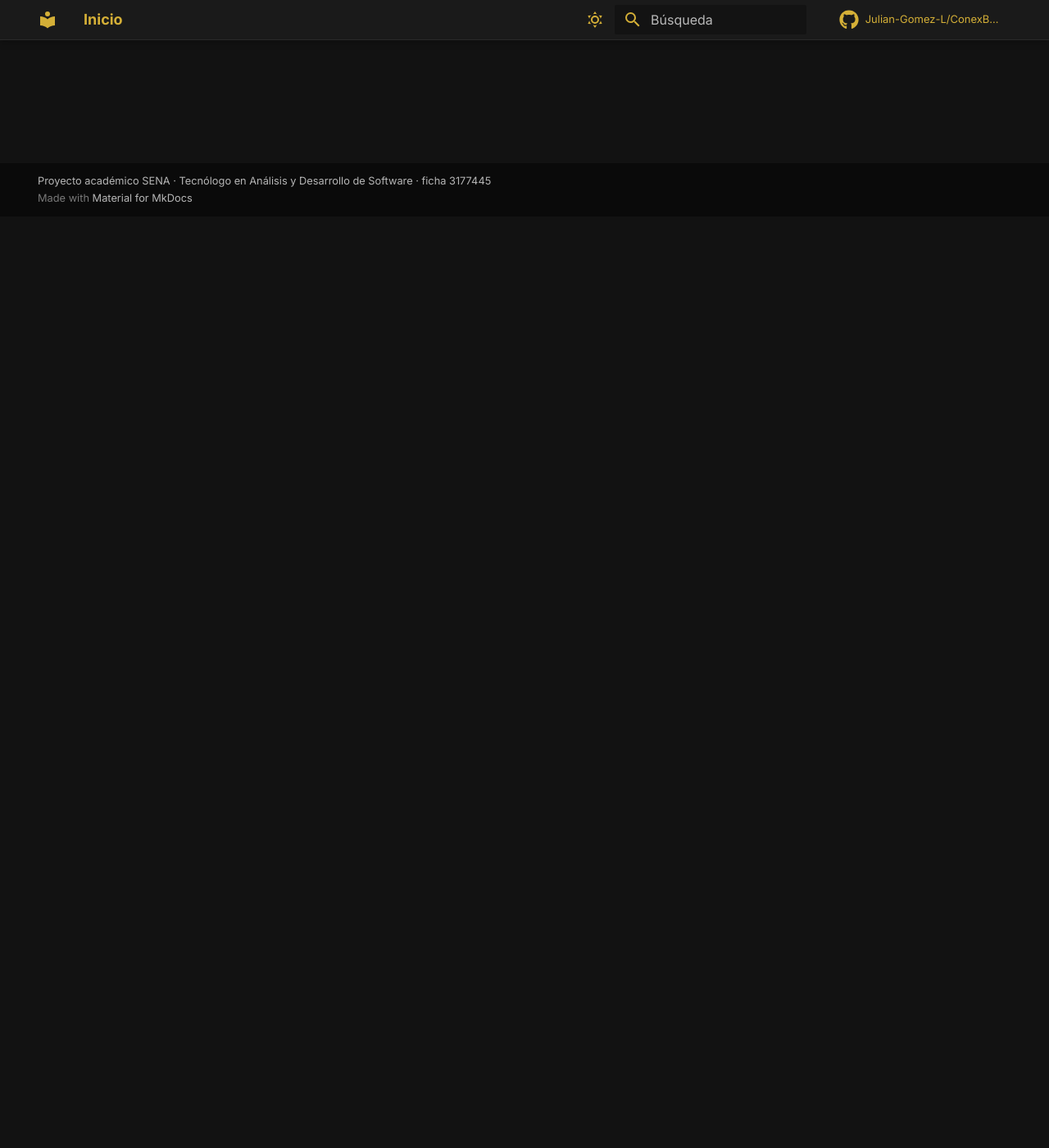
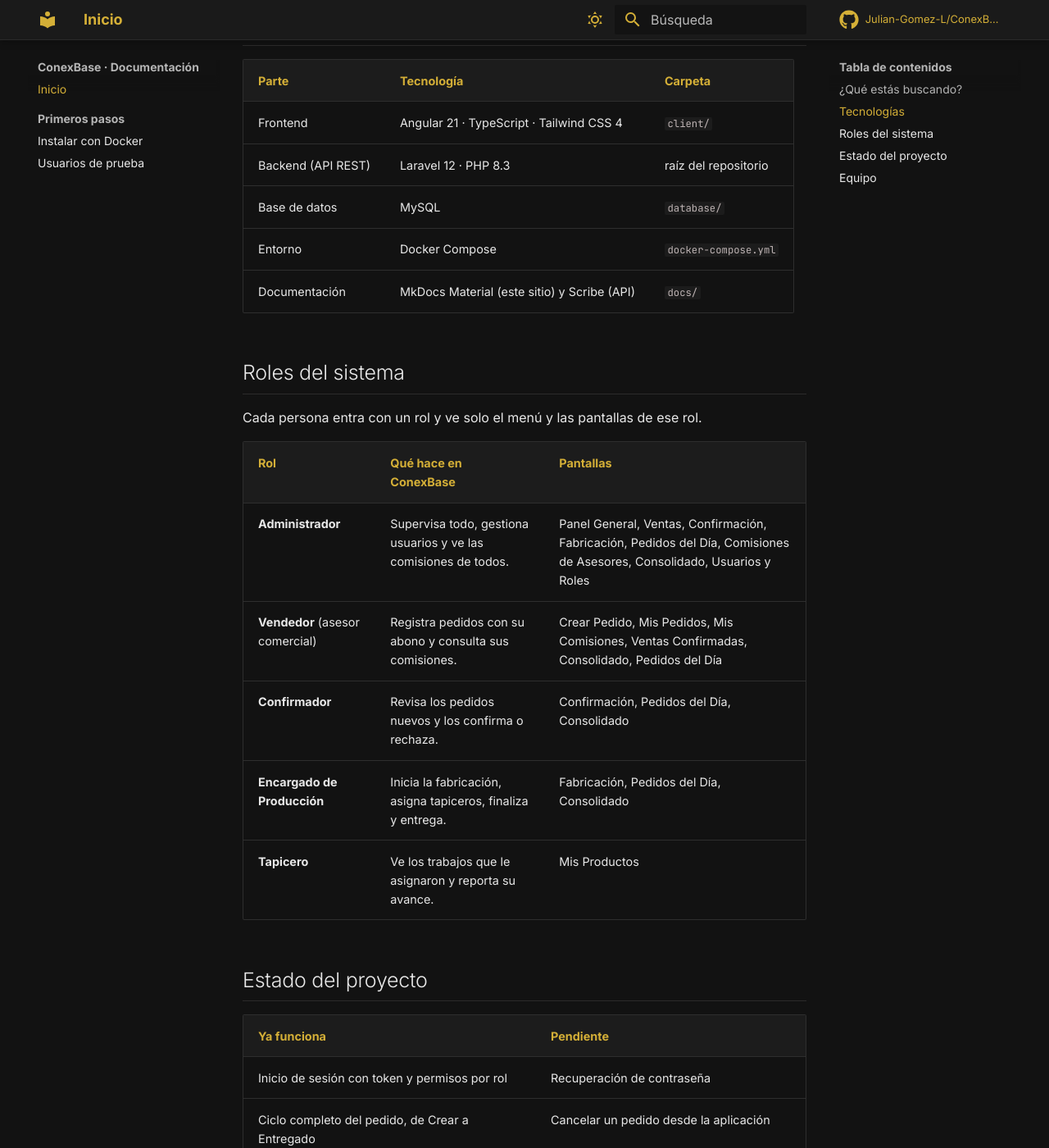
Before and after one commit to Julian-Gomez-L/ConexBase, an MkDocs documentation site: the page built from docs/index.md, in a window 1280 px wide and 1400 px high, scrolled down 1136 px. Shown: the whole window at 82% size. Built offline with MkDocs 1.6.1 and Material for MkDocs 9.7.7, drawn with Linux system fonts in a browser that asks for light colours; comment, search, counter and statistics services are not loaded; some of the changed text lies outside the part shown.

Commit message:
docs: página de inicio, instalación y usuarios de prueba
- Inicio: qué es ConexBase, flujo de estados del pedido, tabla
  "¿qué estás buscando?", tecnologías, roles con sus pantallas, estado
  del proyecto y equipo.
- Instalar con Docker: requisitos, qué hace docker/entrypoint.sh,
  direcciones, comandos del día a día, problemas comunes (incluye el
  error "Cannot find module '@angular/core'" en VS Code), arranque sin
  Docker y cómo ver esta documentación en local.
- Usuarios de prueba: los 6 usuarios y los 7 pedidos del seeder, y un
  recorrido sugerido para probar el ciclo completo con los 5 roles.

Los enlaces a las secciones que faltan se completan en los siguientes
commits.

Co-Authored-By: Claude Opus 5.5 <noreply@anthropic.com>
Claude-Session: https://claude.ai/code/session_01WnJCybtaMVz7vyZkBMnDEa

````diff
--- a/docs/index.md
+++ b/docs/index.md
@@ -1,5 +1,78 @@
 # ConexBase
 
-Documentación técnica de ConexBase, el sistema de pedidos y producción de
-*Basecamas y Colchones El Dormilón*. Las secciones se irán agregando a este
-sitio.
+Sistema web de **pedidos y producción** para *Basecamas y Colchones El
+Dormilón* (Fontibón, Bogotá). Sigue un pedido desde que el asesor lo vende
+hasta que se entrega al cliente: confirmación, fabricación y tapicería.
+Además calcula las comisiones de los asesores.
+
+Antes, la empresa manejaba todo esto por WhatsApp y Excel, con errores de
+digitación, datos duplicados y sin saber en qué etapa iba cada pedido.
+ConexBase lo centraliza en una sola base de datos.
+
+```mermaid
+flowchart LR
+    P[Pendiente] -->|Confirmador| C[Confirmado]
+    C -->|Producción| EP[En producción]
+    EP -->|Producción| F[Finalizado]
+    F -->|Producción| E[Entregado]
+    P -.->|Confirmador, con motivo| R[Rechazado]
+    P -.-> X[Cancelado]
+```
+
+## ¿Qué estás buscando?
+
+| Quiero… | Ve a |
+|---|---|
+| Poner el proyecto a funcionar en mi computador | [Instalar con Docker](primeros-pasos/instalacion.md) |
+| Saber con qué usuario entrar y qué probar | [Usuarios de prueba](primeros-pasos/usuarios-prueba.md) |
+| Entender cómo está construido el sistema | [Arquitectura](arquitectura/index.md) |
+| Saber **dónde** hacer un cambio en el código | [¿Dónde hago el cambio?](guias/index.md) |
+| Entender **por qué** algo se hizo de cierta forma | [Decisiones (ADR)](decisiones/index.md) |
+| Ver las tablas y sus campos | [Base de datos](datos/index.md) |
+| Consultar los endpoints y permisos de la API | [API REST](api/index.md) |
+| Subir mis cambios al repositorio | [Cómo contribuir](contribuir.md) |
+
+## Tecnologías
+
+| Parte | Tecnología | Carpeta |
+|---|---|---|
+| Frontend | Angular 21 · TypeScript · Tailwind CSS 4 | `client/` |
+| Backend (API REST) | Laravel 12 · PHP 8.3 | raíz del repositorio |
+| Base de datos | MySQL | `database/` |
+| Entorno | Docker Compose | `docker-compose.yml` |
+| Documentación | MkDocs Material (este sitio) y Scribe (API) | `docs/` |
+
+## Roles del sistema
+
+Cada persona entra con un rol y ve solo el menú y las pantallas de ese rol.
+
+| Rol | Qué hace en ConexBase | Pantallas |
+|---|---|---|
+| **Administrador** | Supervisa todo, gestiona usuarios y ve las comisiones de todos. | Panel General, Ventas, Confirmación, Fabricación, Pedidos del Día, Comisiones de Asesores, Consolidado, Usuarios y Roles |
+| **Vendedor** (asesor comercial) | Registra pedidos con su abono y consulta sus comisiones. | Crear Pedido, Mis Pedidos, Mis Comisiones, Ventas Confirmadas, Consolidado, Pedidos del Día |
+| **Confirmador** | Revisa los pedidos nuevos y los confirma o rechaza. | Confirmación, Pedidos del Día, Consolidado |
+| **Encargado de Producción** | Inicia la fabricación, asigna tapiceros, finaliza y entrega. | Fabricación, Pedidos del Día, Consolidado |
+| **Tapicero** | Ve los trabajos que le asignaron y reporta su avance. | Mis Productos |
+
+## Estado del proyecto
+
+| Ya funciona | Pendiente |
+|---|---|
+| Inicio de sesión con token y permisos por rol | Recuperación de contraseña |
+| Ciclo completo del pedido, de Crear a Entregado | Cancelar un pedido desde la aplicación |
+| Abonos al crear el pedido | Registrar abonos después de creado el pedido |
+| Comisiones de asesores (5 % de lo entregado) | Liquidación por destajo de los tapiceros |
+| Reportes: Pedidos del Día y Consolidado (con CSV) | Módulo de finanzas |
+
+Los problemas técnicos conocidos están en
+[Riesgos y deuda técnica](arquitectura/11-riesgos.md).
+
+## Equipo
+
+Proyecto académico del **Tecnólogo en Análisis y Desarrollo de Software**
+(ficha 3177445), SENA, Centro de Diseño y Metrología, Bogotá.
+
+- Duvan Felipe Sanchez Villamil
+- David Sneyder Rodríguez Pulido
+- Cristian Camilo Páez Guerrero
+- Julian David Gómez Ladino
--- a/mkdocs.yml
+++ b/mkdocs.yml
@@ -75,3 +75,6 @@ plugins:
 
 nav:
   - Inicio: index.md
+  - Primeros pasos:
+      - Instalar con Docker: primeros-pasos/instalacion.md
+      - Usuarios de prueba: primeros-pasos/usuarios-prueba.md
````
Also changed, not shown: docs/primeros-pasos/instalacion.md (added, +154 -0 lines), docs/primeros-pasos/usuarios-prueba.md (added, +59 -0 lines).
